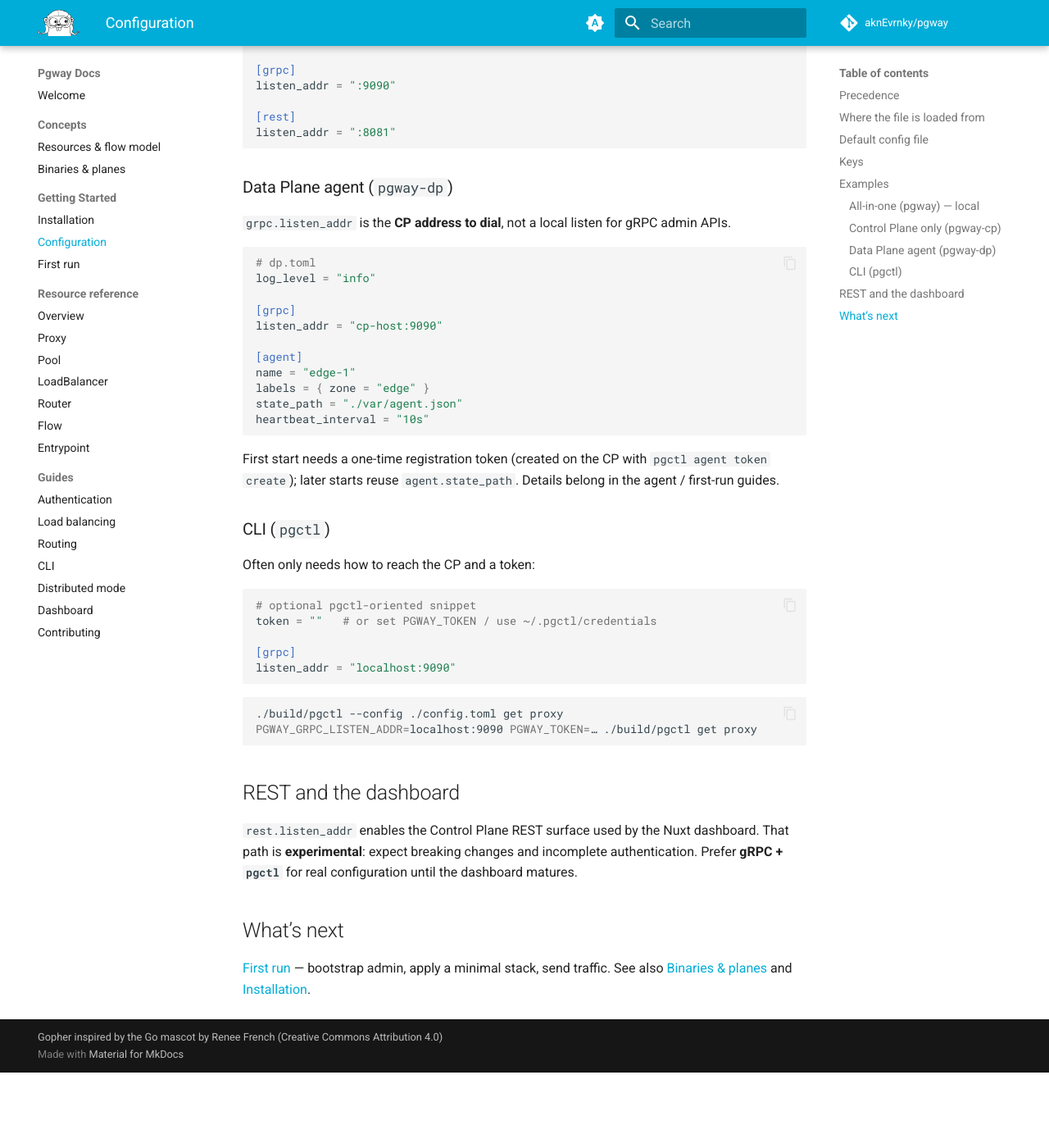
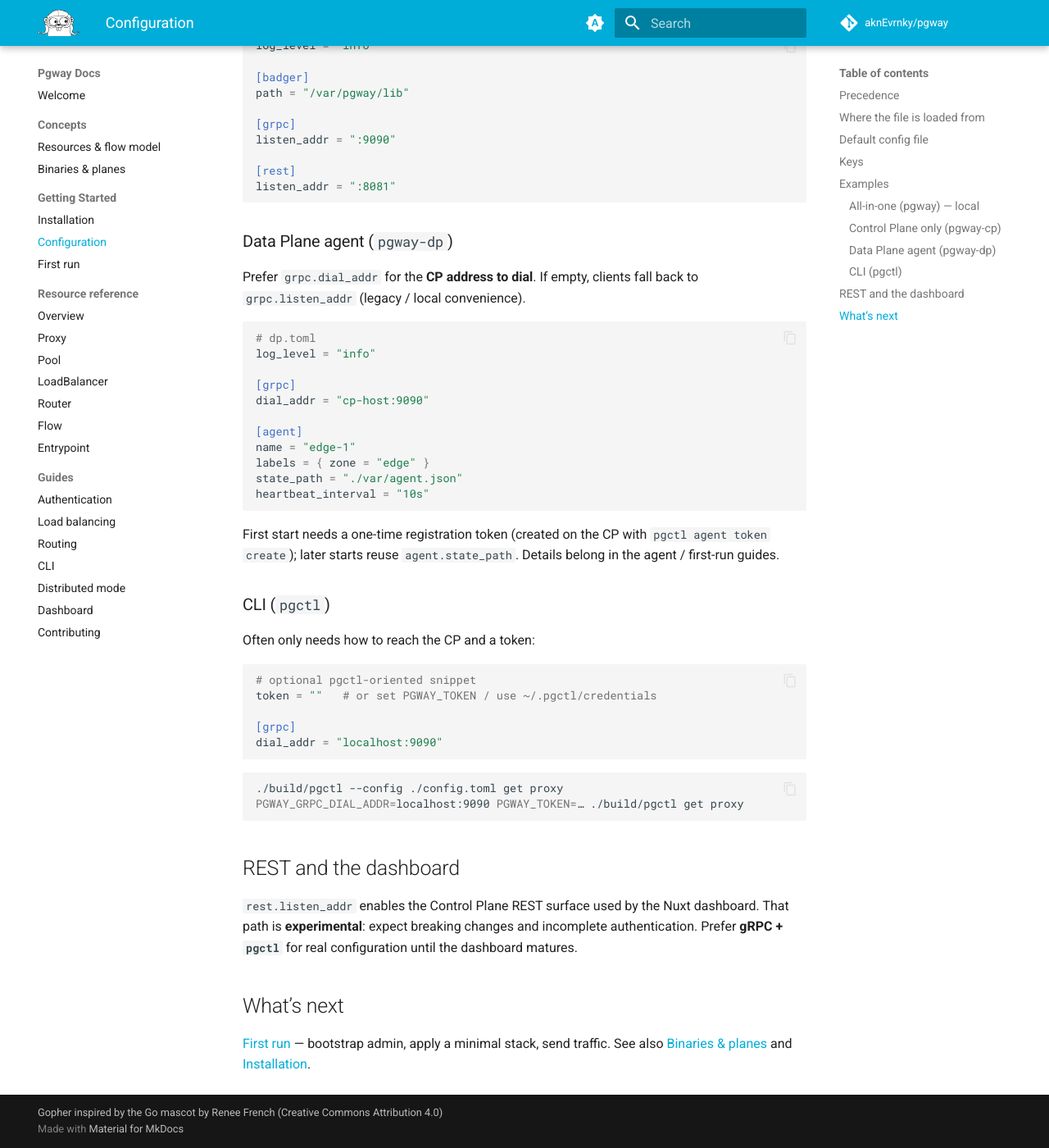
Before and after one commit to aknEvrnky/pgway-docs, an MkDocs documentation site: the page built from docs/getting-started/configuration.md, in a window 1280 px wide and 1400 px high, scrolled down 6044 px. Shown: the whole window at 82% size. Built offline with MkDocs 1.6.1 and Material for MkDocs 9.7.7, drawn with Linux system fonts in a browser that asks for light colours; comment, search, counter and statistics services are not loaded; before the commit the page ends 7352 px from its top, so only the background shows below that; some of the changed text lies outside the part shown.

Commit message:
docs: document grpc.dial_addr for DP and pgctl
Clients dial dial_addr (fallback listen_addr) instead of overloading listen.

````diff
--- a/docs/getting-started/configuration.md
+++ b/docs/getting-started/configuration.md
@@ -137,7 +137,8 @@
 | `token` | `PGWAY_TOKEN` | *(empty)* | `pgctl` | Bearer for CP calls; prefer env or `~/.pgctl/credentials` |
 | `badger.path` | `PGWAY_BADGER_PATH` | `/var/pgway/lib` | `pgway`, `pgway-cp` | BadgerDB directory |
 | `badger.gc_interval` | `PGWAY_BADGER_GC_INTERVAL` | `5m` | `pgway`, `pgway-cp` | Badger value log GC period; `0` disables |
-| `grpc.listen_addr` | `PGWAY_GRPC_LISTEN_ADDR` | `:9090` | all | CP listen address; DP/`pgctl` dial this host:port |
+| `grpc.listen_addr` | `PGWAY_GRPC_LISTEN_ADDR` | `:9090` | all | CP **listen** address (`pgway` / `pgway-cp`) |
+| `grpc.dial_addr` | `PGWAY_GRPC_DIAL_ADDR` | *(empty → listen_addr)* | `pgway-dp`, `pgctl` | CP address to **dial**; leave empty to reuse `listen_addr` locally |
 | `grpc.keepalive_interval` | `PGWAY_GRPC_KEEPALIVE_INTERVAL` | `1m` | all | gRPC keepalive ping period; `0` disables |
 | `grpc.keepalive_timeout` | `PGWAY_GRPC_KEEPALIVE_TIMEOUT` | `20s` | all | Keepalive ping ACK wait; must be `> 0` when interval is enabled |
 | `grpc.rate_limit_rps` | `PGWAY_GRPC_RATE_LIMIT_RPS` | `100` | `pgway`, `pgway-cp` | Per-client unary RPC token-bucket rate; `0` disables |
@@ -210,14 +211,14 @@
 
 ### Data Plane agent (`pgway-dp`)
 
-`grpc.listen_addr` is the **CP address to dial**, not a local listen for gRPC admin APIs.
+Prefer `grpc.dial_addr` for the **CP address to dial**. If empty, clients fall back to `grpc.listen_addr` (legacy / local convenience).
 
 ```toml
 # dp.toml
 log_level = "info"
 
 [grpc]
-listen_addr = "cp-host:9090"
+dial_addr = "cp-host:9090"
 
 [agent]
 name = "edge-1"
@@ -237,12 +238,12 @@
 token = ""   # or set PGWAY_TOKEN / use ~/.pgctl/credentials
 
 [grpc]
-listen_addr = "localhost:9090"
+dial_addr = "localhost:9090"
 ```
 
 ```bash
 ./build/pgctl --config ./config.toml get proxy
-PGWAY_GRPC_LISTEN_ADDR=localhost:9090 PGWAY_TOKEN=… ./build/pgctl get proxy
+PGWAY_GRPC_DIAL_ADDR=localhost:9090 PGWAY_TOKEN=… ./build/pgctl get proxy
 ```
 
 ## REST and the dashboard
````
